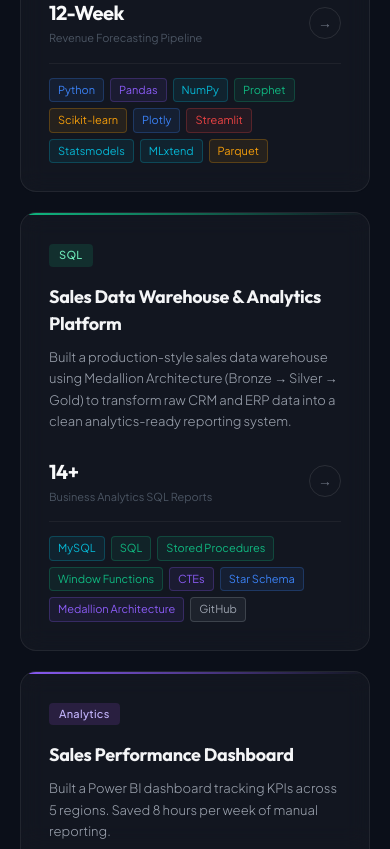
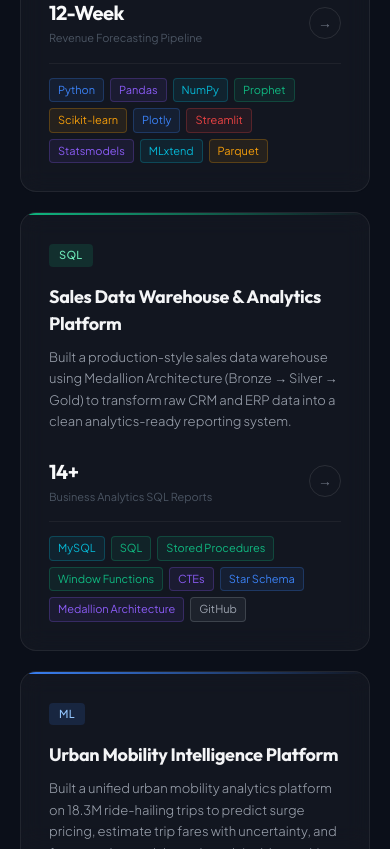
Before and after one commit to sujaldeb/sujal-portfolio, a React (Vite) app: page /projects in a window 390 px wide. Shown: the part 3320-4169 px from the top of the page. Built offline with nearby package versions, Linux system fonts and the light colour scheme.

Commit message:
urban mobility resume intelligence projects added

```diff
--- a/src/components/ProjectCard.jsx
+++ b/src/components/ProjectCard.jsx
@@ -50,9 +50,16 @@ const toolColors = {
   'Git LFS':                '#F59E0B',
   'SHAP':                   '#22C55E',
   'Isolation Forest':       '#8B5CF6',
-  'Statsmodels':            '#06B6D4',
   'Logistic Regression':    '#06B6D4',
   'Random Forest':          '#22C55E',
+  'FastAPI':                '#06B6D4',
+  'Google BigQuery':        '#3B82F6',
+  'Sentence Transformers':  '#8B5CF6',
+  'PyTorch':                '#EF4444',
+  'pdfplumber':             '#F59E0B',
+  'python-docx':            '#3B82F6',
+  'Google Gemini API':      '#10B981',
+  'ESCO Skills':            '#06B6D4',
 }
 
 const getToolColor = (tool) => toolColors[tool] || '#6B7280'
--- a/src/data/projects.js
+++ b/src/data/projects.js
@@ -315,40 +315,82 @@ export const projects = [
     images: [],
   },
   {
-    id: "project-9",
-    title: "Sales Performance Dashboard",
-    tag: "Analytics",
+    id: "urban-mobility",
+    title: "Urban Mobility Intelligence Platform",
+    tag: "ML",
     featured: false,
-    shortDesc: "Built a Power BI dashboard tracking KPIs across 5 regions. Saved 8 hours per week of manual reporting.",
-    metric: "8 hrs",
-    metricLabel: "saved/week",
-    problem: "Sales managers were spending hours every week manually compiling reports from spreadsheets.",
-    problemBullets: null,
-    approach: "Designed a Power BI dashboard pulling live data from SQL Server. Added drill-down filters by region, product, and time period.",
-    approachBullets: null,
-    result: "Saved 8 hrs/week of manual work. Adoption by 3 regional managers within first week.",
-    resultBullets: null,
-    tools: ["Power BI", "SQL", "Excel", "DAX"],
-    github: "#",
+    shortDesc: "Built a unified urban mobility analytics platform on 18.3M ride-hailing trips to predict surge pricing, estimate trip fares with uncertainty, and forecast demand through explainable machine learning.",
+    metric: "0.947",
+    metricLabel: "ROC-AUC (Surge Classification)",
+    metric2: "14.78%",
+    metric2Label: "MAPE (24-Hour Demand Forecasting)",
+    problem: "",
+    problemBullets: [
+      "Ride-hailing platforms must simultaneously predict surge pricing, estimate trip fares, and forecast future demand to optimize pricing and resource allocation.",
+      "Existing solutions typically treat these prediction tasks independently, resulting in fragmented decision-making and duplicated data pipelines.",
+      "Mobility providers require accurate, explainable, and real-time predictions that can be generated before a trip begins using only booking-time information.",
+    ],
+    approach: "",
+    approachBullets: [
+      "Processed and analyzed 18.3 million Chicago ride-hailing trips covering 77 community areas over an entire calendar year.",
+      "Built a unified machine learning framework integrating surge classification, fare estimation, and demand forecasting within a single analytics pipeline.",
+      "Engineered 47 temporal, spatial, demand, trip, and interaction features using Google BigQuery and Python.",
+      "Trained LightGBM and XGBoost models with probability calibration, quantile regression, and stacking ensembles for multiple prediction tasks.",
+      "Applied SHAP explainability and spatial equity analysis to identify the key operational and geographic drivers behind surge pricing.",
+      "Deployed prediction services through a FastAPI REST API and an interactive Streamlit dashboard for real-time inference and visualization.",
+    ],
+    result: "",
+    resultBullets: [
+      "Achieved ROC-AUC of 0.9468 and F1-score of 0.7676 for surge pricing prediction after probability calibration.",
+      "Reached R² of 0.8327 for fare estimation while generating calibrated prediction intervals with 79.3% empirical coverage.",
+      "Delivered 24-hour demand forecasts with MAPE of 14.78% using an ensemble forecasting model.",
+      "Demonstrated that trip duration contributes virtually no predictive value at booking time, validating leakage-free feature engineering.",
+      "Identified pickup community area as the strongest driver of surge pricing, accounting for 37% of overall model importance.",
+      "Revealed measurable spatial inequality with lower-income community areas experiencing systematically higher predicted surge probabilities.",
+      "Successfully deployed both a production-ready REST API and an interactive analytics dashboard for real-time mobility intelligence.",
+    ],
+    tools: ["Python", "Google BigQuery", "Pandas", "LightGBM", "XGBoost", "Prophet", "SHAP", "FastAPI", "Streamlit", "Plotly"],
+    github: "https://github.com/sujaldeb/Urban-Mobility-Intelligence",
     live: "",
     images: [],
   },
   {
-    id: "project-10",
-    title: "HR Attrition Analysis",
-    tag: "Analytics",
+    id: "resume-intelligence",
+    title: "Resume Intelligence Platform",
+    tag: "ML",
     featured: false,
-    shortDesc: "Analyzed IBM HR dataset to find key factors driving employee attrition using EDA and visualization.",
-    metric: "35%",
-    metricLabel: "attrition rate found",
-    problem: "HR team had no visibility into why employees were leaving the company.",
-    problemBullets: null,
-    approach: "Performed deep EDA on IBM HR dataset. Built visualizations showing correlation between overtime, salary, and attrition.",
-    approachBullets: null,
-    result: "Identified overtime as the #1 attrition driver. Presented findings to stakeholders.",
-    resultBullets: null,
-    tools: ["Python", "Pandas", "Seaborn", "Matplotlib"],
-    github: "#",
+    shortDesc: "Built an end-to-end NLP-powered resume analysis platform combining deterministic ATS scoring, semantic role matching, skill gap analysis, and AI-assisted feedback through an interactive Streamlit application.",
+    metric: "95.2%",
+    metricLabel: "Runtime Artifact Size Reduction",
+    metric2: "0.836",
+    metric2Label: "Within-Domain Semantic Similarity",
+    problem: "",
+    problemBullets: [
+      "Job seekers receive little visibility into why resumes fail Applicant Tracking System (ATS) screening before reaching recruiters.",
+      "Existing ATS checkers rely on simple keyword matching or opaque LLM outputs, making results inconsistent and difficult to explain.",
+      "Recruiters and candidates need an interpretable system that accurately evaluates resume quality, measures role compatibility, and identifies actionable skill gaps.",
+    ],
+    approach: "",
+    approachBullets: [
+      "Built a complete NLP pipeline spanning resume parsing, deterministic ATS scoring, semantic role matching, skill gap analysis, percentile benchmarking, and AI-powered resume feedback.",
+      "Processed and normalized 252 real job descriptions across six professional domains using ESCO-based skill standardization and domain-specific vocabulary engineering.",
+      "Developed a transparent five-component ATS scoring engine evaluating experience, skills, education, profile completeness, and experience signals.",
+      "Implemented sentence-transformer embeddings for semantic resume-to-job matching using domain-stratified similarity analysis.",
+      "Designed a two-tier skill extraction architecture balancing explainable ATS scoring with real-world framework and technology coverage.",
+      "Optimized runtime deployment by reducing embedding artifacts from 7.77 MB to 383 KB and replacing heavyweight percentile computation with sub-millisecond lookup structures.",
+      "Delivered the complete workflow through an interactive Streamlit application with optional Gemini-powered qualitative feedback.",
+    ],
+    result: "",
+    resultBullets: [
+      "Reduced runtime embedding artifacts by 95.2% while preserving semantic matching performance for production deployment.",
+      "Demonstrated strong domain separation with semantic similarity of 0.836 for IT-to-IT resumes compared to 0.677 for IT-to-HR profiles.",
+      "Built a fully deterministic ATS scoring engine with five independently explainable scoring components.",
+      "Validated the complete pipeline on real resumes with zero blocking parser failures for supported domains.",
+      "Achieved sub-millisecond percentile benchmarking using lightweight lookup structures while eliminating heavy runtime dependencies.",
+      "Successfully combined deterministic scoring with AI-generated narrative feedback without allowing LLM outputs to influence numerical evaluation.",
+    ],
+    tools: ["Python", "Sentence Transformers", "PyTorch", "Pandas", "NumPy", "pdfplumber", "python-docx", "Streamlit", "Google Gemini API", "ESCO Skills"],
+    github: "https://github.com/sujaldeb/Resume-Intelligence-System",
     live: "",
     images: [],
   },
```
Also changed, not shown: 1 other file (tests, documents, lock files or other folders).
